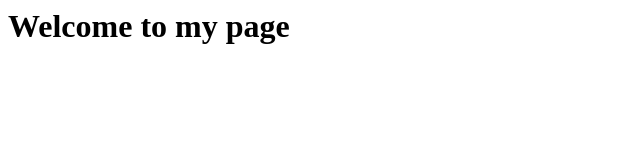
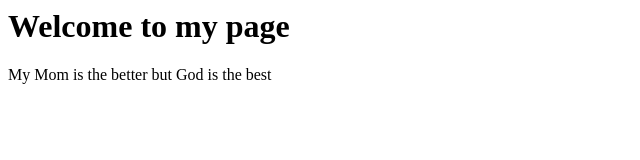
Before and after one commit to nana-blaq/Kls, a plain HTML site: page index.html in a window 1280 px wide. Shown: the whole page, without its empty margins (0-640 px from the left). Drawn offline with Linux system fonts and the light colour scheme.

Commit message:
edited the index.html

```diff
--- a/index.html
+++ b/index.html
@@ -1 +1,3 @@
 <h1>Welcome to my page</h1>
+
+<P>My Mom is the better but God is the best</p>
```
